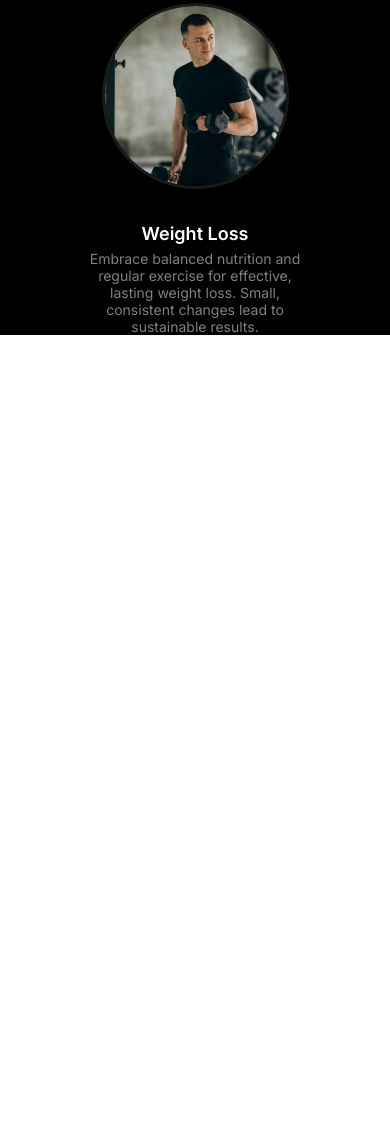
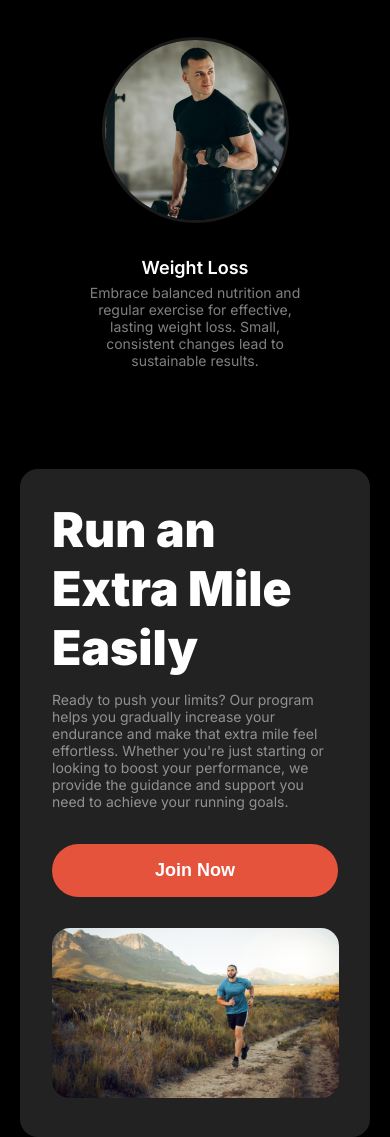
Before and after one commit to Ifthe16/assignment-02, a plain HTML site: page index.html in a window 390 px wide. Shown: the part 2927-4064 px from the top of the page. Before the commit the page ends 3262 px from the top, so only its background shows below. Drawn offline with Linux system fonts and the light colour scheme; a web font is replaced by a local one.

Commit message:
added the run section and made it responsive for small devices

```diff
--- a/index.html
+++ b/index.html
@@ -66,30 +66,51 @@
             <div class="habits-content-container display-flex">
                 <div class="habits-content">
                     <h2 class="habits-title text-primary">Change Your Habits</h2>
-                    <p class="habits-description text-secondary">We believe that everyone deserves access to fitness, regardless of their financial situation or proximity to a gym.</p>
+                    <p class="habits-description text-secondary">We believe that everyone deserves access to fitness,
+                        regardless of their financial situation or proximity to a gym.</p>
                 </div>
             </div>
             <div class="habits-card-container">
                 <div class="habits-card">
                     <img src="images/image 3.png" alt="" class="habits-card-image">
                     <h4 class="text-primary habits-card-title">Movement</h4>
-                    <p class="text-secondary habits-card-description">Incorporate daily movement to boost your energy and well-being. Start small, stay consistent, and feel the difference in your health.</p>
+                    <p class="text-secondary habits-card-description">Incorporate daily movement to boost your energy
+                        and well-being. Start small, stay consistent, and feel the difference in your health.</p>
                 </div>
                 <div class="habits-card">
                     <img src="images/image 2.png" alt="" class="habits-card-image">
                     <h4 class="text-primary habits-card-title">Time</h4>
-                    <p class="text-secondary habits-card-description">Manage your time wisely to make room for healthier habits and personal growth.</p>
+                    <p class="text-secondary habits-card-description">Focus on what truly matters by managing your time
+                        effectively. This creates room for healthy habits, personal growth, and a balanced life.</p>
                 </div>
                 <div class="habits-card">
                     <img src="images/image 4.png" alt="" class="habits-card-image">
                     <h4 class="text-primary habits-card-title">Practice</h4>
-                    <p class="text-secondary habits-card-description">Consistent practice is key to forming and maintaining healthy habits. Small, regular efforts lead to lasting changes and ongoing progress.</p>
+                    <p class="text-secondary habits-card-description">Consistent practice is key to forming and
+                        maintaining healthy habits. Small, regular efforts lead to lasting changes and ongoing progress.
+                    </p>
                 </div>
                 <div class="habits-card">
                     <img src="images/image 5.png" alt="" class="habits-card-image">
                     <h4 class="text-primary habits-card-title">Weight Loss</h4>
-                    <p class="text-secondary habits-card-description">Embrace balanced nutrition and regular exercise for effective, lasting weight loss. Small, consistent changes lead to sustainable results.</p>
+                    <p class="text-secondary habits-card-description">Embrace balanced nutrition and regular exercise
+                        for effective, lasting weight loss. Small, consistent changes lead to sustainable results.</p>
                 </div>
+            </div>
+        </section>
+        <section class="run-container display-flex">
+            <div class="run-content">
+                <h2 class="run-content-title text-primary">Run an Extra Mile Easily</h2>
+                <p class="run-content-description text-secondary">Ready to push your limits? Our program helps you
+                    gradually increase your endurance and make that extra mile feel effortless. Whether you're just
+                    starting or looking to boost your performance, we provide the guidance and support you need to
+                    achieve your running goals.</p>
+                <div class="run-content-btn">
+                    <button class="btn-primary text-primary">Join Now</button>
+                </div>
+            </div>
+            <div class="run-container-image">
+                <img src="images/run.jpg" alt="" class="run-image-content">
             </div>
         </section>
     </main>
--- a/styles/style.css
+++ b/styles/style.css
@@ -209,6 +209,7 @@ main {
 /* habits section related styles*/
 .habits-container {
   padding-top: 100px;
+  margin-bottom: 100px;
 }
 
 .habits-content-container {
@@ -260,13 +261,51 @@ main {
   font-size: 0.875rem;
 }
 
+/* run section related styles */
+.run-container{
+  background-color: rgba(34, 34, 34, 1);
+  max-width: 1060px;
+  margin: 0 190px;
+  border-radius: 18px;
+  justify-content: space-around;
+  align-items: center;
+  gap: 165px;
+}
+.run-content{
+  max-width: 443px;
+  margin: 41px 0 40px 54px;
+}
+.run-content-title{
+font-weight: 900;
+font-size: 3rem;
+margin-bottom: 14px;
+}
+.run-content-description{
+font-size: 0.875rem;
+margin-bottom: 34px;
+}
+.run-container > .run-content .btn-primary{
+  padding: 16px 71.5px;
+}
+.run-container-image{
+  max-width: 366px;
+  margin: 30px 32px 29px 0;
+}
+.run-image-content{
+  width: 366px;
+  height: 312px;
+  border-radius: 18px;
+  object-fit: none;
+object-position: 67% 30%;
+}
 /* responsive media query */
 
 /* mobile specific media query */
 @media screen and (max-width: 576px) {
 
   .banner,
-  .habits-content-container {
+  .habits-content-container,
+  .run-container {
     flex-direction: column;
   }
 
@@ -333,4 +372,27 @@ main {
     justify-items: center;
     margin: 0 20px;
   }
+  .run-container{
+    margin: 0 20px;
+    padding: 31px 33px 35px;
+    gap: 31px;
+  }
+  .run-content{
+    margin: 0;
+  }
+  .run-content-btn{
+    text-align: center;
+  }
+  .run-container > .run-content .btn-primary{
+    padding: 16px 103px;
+    white-space: nowrap;
+  }
+  .run-container-image{
+    margin: 0;
+  }
+  .run-image-content{
+    width: 287px;
+    height: 170px;
+    object-fit: cover;
+  }
 }
```
